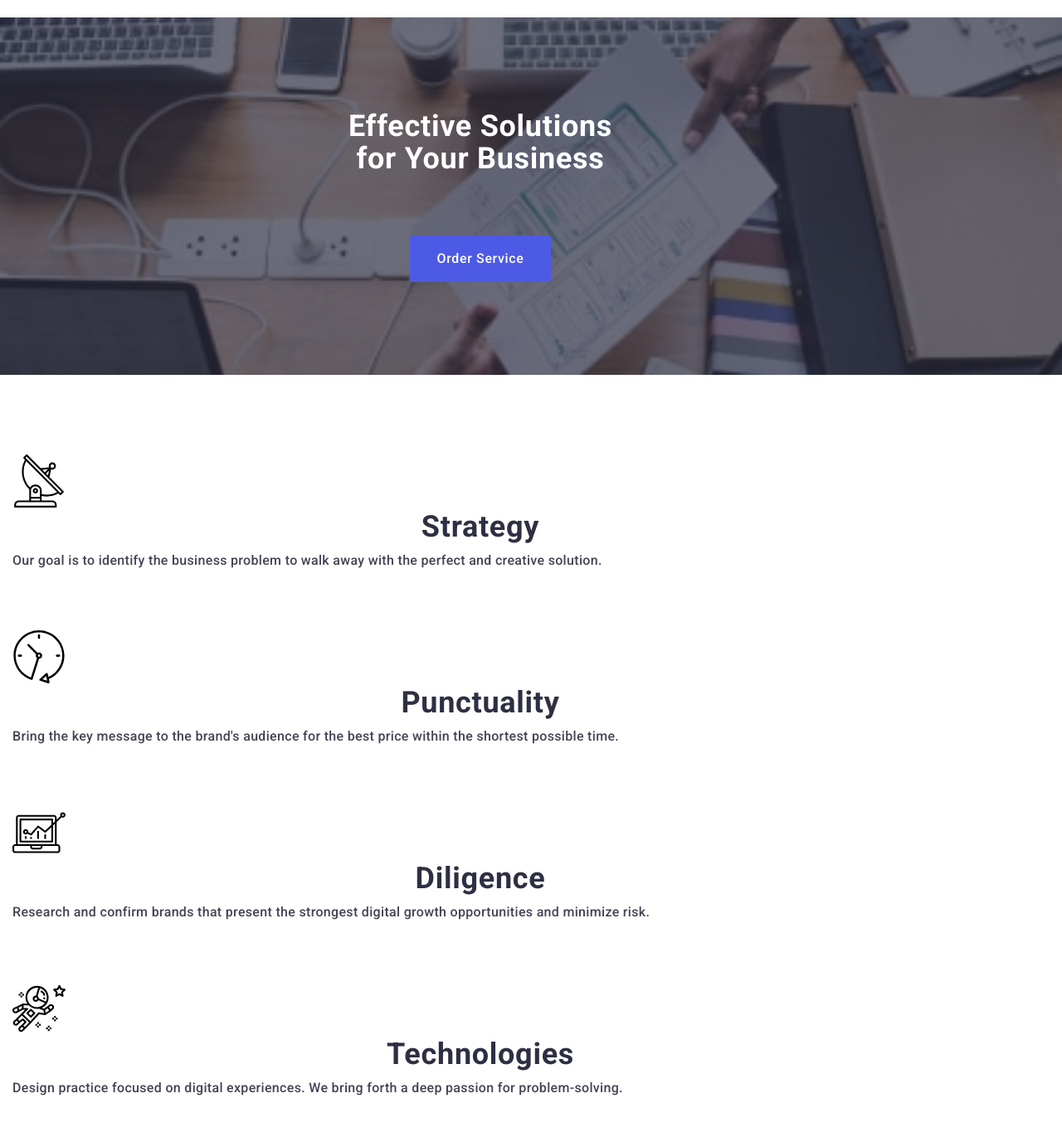
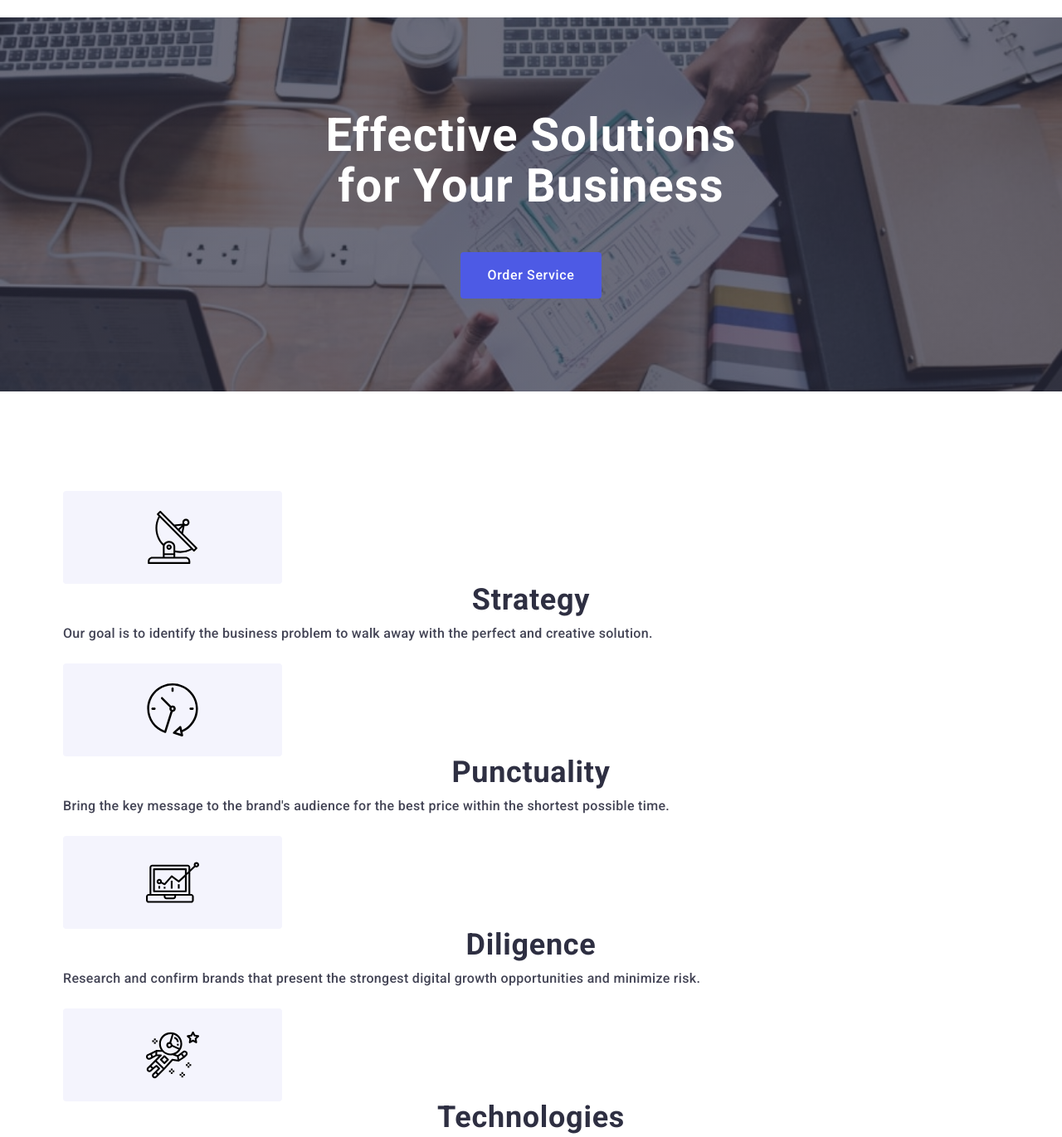
Before and after one commit to MarianaNew/goit-markup-hw-07, a plain HTML site: page index.html in a window 1280 px wide. Shown: the part 104-1475 px from the top of the page at 83% size. Drawn offline with nearby package versions, Linux system fonts and the light colour scheme.

Commit message:
Not ready

```diff
--- a/css/styles.css
+++ b/css/styles.css
@@ -12,13 +12,11 @@
   --secondary-font: "Raleway", sans-serif;
   --transition-dur-and-func: 250ms cubic-bezier(0.4, 0, 0.2, 1);
 }
-
 body {
   font-family: var(--primary-font);
   color: var(--text-color);
   background-color: var(--main-title-color);
 }
-
 h1,
 h2,
 h3,
@@ -48,7 +46,8 @@ img {
 }
 .logo {
   color: var(--accent-color);
-  margin-right: 76px;
+
+  /* margin-right: 76px; */
 }
 .logo-studio {
   color: var(--secondary-title-color);
@@ -75,13 +74,6 @@ address {
   cursor: pointer;
   border: none;
 }
-.title {
-  font-weight: 500;
-  font-size: 20px;
-  line-height: 1.2;
-  letter-spacing: 0.02em;
-  color: var(--secondary-title-color);
-}
 .text {
   font-weight: 400;
   font-size: 16px;
@@ -100,23 +92,25 @@ address {
   color: var(--secondary-title-color);
   margin-bottom: 72px;
 }
-/* .container {
-  max-width: 1158px;
-  width: 100%;
+.team-card-title,
+.title {
+  font-weight: 500;
+  font-size: 20px;
+  line-height: 1.2;
+  letter-spacing: 0.02em;
+  color: var(--secondary-title-color);
+}
+.container {
+  /* width: 100%; */
   padding-left: 15px;
   padding-right: 15px;
   margin: 0 auto;
-} */
+}
 /* -------------/Components-------------- */
 
-/* -------------MOBILE----------- */
-.container {
-  width: 100%;
-  padding-left: 15px;
-  padding-right: 15px;
-}
+/* ----------------------------MOBILE----------- */
 
-@media screen and (max-width: 1200px) {
+@media screen and (max-width: 1199px) {
   .feature-icon {
     display: none;
   }
@@ -135,7 +129,6 @@ address {
     display: none;
   }
 }
-
 /* ----------------- Header -------------------- */
 .header {
   padding-top: 24px;
@@ -218,19 +211,19 @@ address {
   flex-direction: column;
   gap: 40px;
 }
-/* @media screen and (max-width: 427px) {
-  .mobile-phone-link {
-    font-size: 20px;
-  }
-} */
 
 .mobile-phone-link {
-  /* display: block; */
   font-weight: 700;
   font-size: 36px;
   line-height: 1.11;
   letter-spacing: 0.02em;
   color: var(--accent-color);
+}
+
+@media screen and (max-width: 427px) {
+  .mobile-phone-link {
+    font-size: 25px;
+  }
 }
 
 .mobile-mail-link {
@@ -270,7 +263,7 @@ address {
       rgba(46, 47, 66, 0.7),
       rgba(46, 47, 66, 0.7)
     ),
-    url("../images/hero-image-mob-1x.jpg");
+    url("../images/hero-image-mob-2x.jpg");
   background-color: var(--secondary-title-color);
   background-repeat: no-repeat;
   background-size: cover;
@@ -339,6 +332,9 @@ address {
   gap: 72px;
 }
 .feature-title {
+  font-size: 36px;
+  line-height: 1.11;
+  letter-spacing: 0.02em;
   margin-bottom: 8px;
 }
 .feature.text {
@@ -362,7 +358,6 @@ address {
     0px 1px 1px rgba(46, 47, 66, 0.16), 0px 2px 1px rgba(46, 47, 66, 0.08);
   border-radius: 0px 0px 4px 4px;
   background-color: var(--main-title-color);
-  /* flex-basis: calc((100%-72px) / 4); */
 }
 
 .team-card-container {
@@ -422,7 +417,7 @@ address {
   fill: var(--border-color);
 }
 
-/* ---------------- /Customers section ----------------------- */
+/* ------- /Customers section ------ */
 
 /* ------------- Footer ----------- */
 .footer {
@@ -546,7 +541,7 @@ address {
 @media screen and (max-width: 420px) {
   .modal {
     max-width: 100%;
-    width: calc(100%-2 * 16px);
+    width: calc(100%-2 * 15px);
   }
 }
 .modal {
@@ -686,28 +681,173 @@ address {
   border-radius: 4px;
 }
 
-/* ------------- /Modal window----------- */
+/* --------- /Modal window----------- */
 
-/* -------------/MOBILE----------- */
+/* ------------- /MOBILE ----------- */
 
-/* -------------Tablet styles----------- */
-@media screen and (min-width: 768px) {
+/* ------------------------------- TABLET ----------------------- */
+@media screen and (min-width: 768px) and (max-width: 1199px) {
   .container {
     max-width: 768px;
   }
+  .mobile-menu,
   .mobile-menu-open {
     display: none;
   }
 }
-/* -------------/Tablet styles----------- */
+/* ------------ Header ------------------ */
+/* .header {
+  border-bottom: 1px solid var(--footer-text-color);
+}
+.header-navigation {
+  display: flex;
+  align-items: center;
+}
+.header-list {
+  display: flex;
+  align-items: center;
+  margin-left: 120px;
+}
+.header-link {
+  font-weight: 500;
+  font-size: 16px;
+  line-height: 1.5;
+  letter-spacing: 0.02em;
+  color: var(--secondary-title-color);
+  transition: color var(--transition-dur-and-func);
+}
+.header-item:not(:last-child) {
+  margin-right: 40px;
+  position: relative;
+}
+.contact-list {
+  display: flex;
+  flex-direction: column;
+  align-items: center;
+}
+.contact-link {
+  font-weight: 400;
+  font-size: 12px;
+  line-height: 1.17;
+  letter-spacing: 0.04em;
+  color: var(--text-color);
+  transition: color var(--transition-dur-and-func);
+}
 
-/* -------------Desctop styles----------- */
+.current {
+  color: var(--focus-color);
+}
+.current::after {
+  content: "";
+  display: block;
+  position: absolute;
+  width: 100%;
+  height: 4px;
+  background: #404bbf;
+  border-radius: 2px;
+  bottom: -24px;
+  left: 0;
+} */
+/* ---------------- /Header ------------------ */
+
+/* -------------Hero section ------------------ */
+.hero-title {
+  font-size: 56px;
+  line-height: 1.1;
+  letter-spacing: 0.02em;
+  color: var(--main-title-color);
+  max-width: 496px;
+  margin-bottom: 36px;
+}
+/* ------------- /Hero section ------------------ */
+
+/* ---------- Features section ------------------ */
+
+/* .features {
+  padding-top: 96px;
+  padding-bottom: 96px;
+}
+.feature-list {
+  flex-direction: row;
+  flex-wrap: wrap;
+  max-width: 736px;
+  column-gap: 24px;
+  row-gap: 72px;
+}
+.feature-item {
+  flex-basis: calc((100% - 24px) / 2);
+}
+.feature-title {
+  text-align: start;
+} */
+/* ----------- /Features section ----- */
+
+/* ----------- Team section ----- */
+/* .team-list {
+  flex-direction: row;
+  justify-content: center;
+  flex-wrap: wrap;
+  column-gap: 24px;
+  row-gap: 64px;
+} */
+/* ----------- /Team section ----- */
+
+/* ----------- Customers section ----- */
+/* .customers-list {
+  display: flex;
+  flex-wrap: wrap;
+  justify-content: center;
+
+  column-gap: 24px;
+  row-gap: 72px;
+}
+.customers-item {
+  height: 88px;
+  flex-basis: calc((100% - 48px) / 3);
+} */
+
+/* ----------- /Customers section ----- */
+/* ------------ Footer ---------------- */
+/* .footer-container {
+  flex-direction: row;
+} */
+
+/* ------------------------------------------- /TABLET ----------- */
+
+/* ------------------------------------------- DESKTOP ----------- */
+
 @media screen and (min-width: 1200px) {
   .container {
     max-width: 1158px;
+    width: 100%;
+  }
+
+  .hero-title {
+    /* max-width: 496px; */
+    margin-bottom: 48px;
+  }
+  .features {
+    padding-top: 120px;
+    padding-bottom: 120px;
+  }
+  .feature-list {
+    display: flex;
+    gap: 24px;
+  }
+  .feature-icon {
+    display: flex;
+    background-color: var(--cloud-color);
+    border-radius: 4px;
+    width: 264px;
+    height: 112px;
+    justify-content: center;
+    align-items: center;
+  }
+  .features.text {
+    font-weight: 400;
   }
 }
-/* -------------/Desctop styles----------- */
+/* ------------- /DESKTOP ----------- */
 
 /* -----------Header--------------- */
 /* .header {
--- a/index.html
+++ b/index.html
@@ -129,22 +129,6 @@
           </div>
         </div>
       </div>
-      <!-- <div class="contact-list-container">
-        <ul class="social-list list">
-          <li class="social-item">
-            <a class="social-link link" href="">Instagram</a>
-          </li>
-          <li class="contact-item">
-            <a class="contact-link link" href="">Twitter</a>
-          </li>
-          <li class="contact-item">
-            <a class="contact-link link" href="">Facebook</a>
-          </li>
-          <li class="contact-item">
-            <a class="contact-link link" href="">Linkedin</a>
-          </li>
-        </ul>
-      </div> -->
     </header>
     <main>
       <!--Hero Section-->
@@ -169,7 +153,7 @@
                   <use href="./images/sprite.svg#icon-antenna"></use>
                 </svg>
               </div>
-              <h3 class="feature-title title">Strategy</h3>
+              <h3 class="feature-title">Strategy</h3>
               <p class="feature text">
                 Our goal is to identify the business problem to walk away with
                 the perfect and creative solution.
@@ -181,7 +165,7 @@
                   <use href="./images/sprite.svg#icon-clock"></use>
                 </svg>
               </div>
-              <h3 class="feature-title title">Punctuality</h3>
+              <h3 class="feature-title">Punctuality</h3>
               <p class="feature text">
                 Bring the key message to the brand's audience for the best price
                 within the shortest possible time.
@@ -193,7 +177,7 @@
                   <use href="./images/sprite.svg#icon-diagram"></use>
                 </svg>
               </div>
-              <h3 class="feature-title title">Diligence</h3>
+              <h3 class="feature-title">Diligence</h3>
               <p class="feature text">
                 Research and confirm brands that present the strongest digital
                 growth opportunities and minimize risk.
@@ -205,7 +189,7 @@
                   <use href="./images/sprite.svg#icon-astronaut"></use>
                 </svg>
               </div>
-              <h3 class="feature-title title">Technologies</h3>
+              <h3 class="feature-title">Technologies</h3>
               <p class="feature text">
                 Design practice focused on digital experiences. We bring forth a
                 deep passion for problem-solving.
@@ -265,7 +249,7 @@
                 height="260"
               />
               <div class="team-card-container">
-                <h3 class="team-card-title title">Mark Guerrero</h3>
+                <h3 class="team-card-title">Mark Guerrero</h3>
                 <p class="team-card-text text">Product Designer</p>
                 <ul class="social-list list">
                   <li class="social-list-item">
@@ -310,7 +294,7 @@
                 height="260"
               />
               <div class="team-card-container">
-                <h3 class="team-card-title title">Tom Ford</h3>
+                <h3 class="team-card-title">Tom Ford</h3>
                 <p class="team-card-text text">Frontend Developer</p>
                 <ul class="social-list list">
                   <li class="social-list-item">
@@ -358,7 +342,7 @@
                 height="260"
               />
               <div class="team-card-container">
-                <h3 class="team-card-title title">Camila Garcia</h3>
+                <h3 class="team-card-title">Camila Garcia</h3>
                 <p class="team-card-text text">Marketing</p>
                 <ul class="social-list list">
                   <li class="social-list-item">
@@ -406,7 +390,7 @@
                 height="260"
               />
               <div class="team-card-container">
-                <h3 class="team-card-title title">Daniel Wilson</h3>
+                <h3 class="team-card-title">Daniel Wilson</h3>
                 <p class="team-card-text text">UI Designer</p>
                 <ul class="social-list list">
                   <li class="social-list-item">
```
